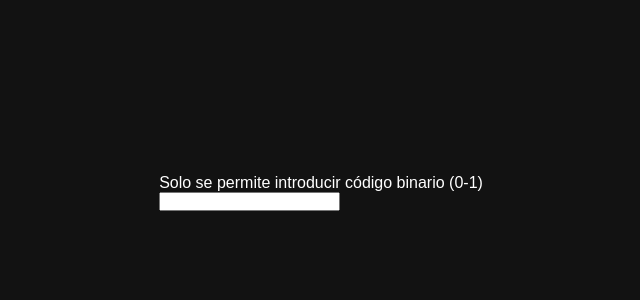
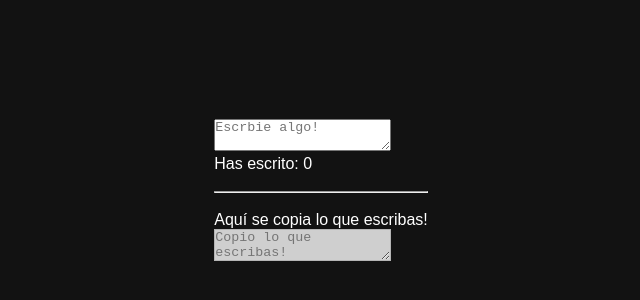
Before and after one commit to rexwithluv/react-dwcc, a Next.js app: page / in a window 1280 px wide. Shown: the part 208-508 px from the top of the page, without its empty margins (319-959 px from the left). Built offline with nearby package versions, Linux system fonts and the light colour scheme.

Commit message:
Hecho el ejercicio 14, Ej15 solo creado pero no hecho

```diff
--- a/src/app/globals.css
+++ b/src/app/globals.css
@@ -20,3 +20,7 @@ html,
 body {
   height: 100%;
 }
+
+textarea:disabled{
+  background-color: rgb(207, 207, 207);
+}
--- a/src/app/page.js
+++ b/src/app/page.js
@@ -1,10 +1,10 @@
-import Ej13 from "../components/ejercicios/Ej13";
+import Ej14 from "@/components/ejercicios/Ej14";
 
 export default function Home() {
 
   return (
     <div>
-      <Ej13 />
+      <Ej14 />
     </div>
   );
 }
--- /dev/null
+++ b/src/components/ejercicios/Ej14.js
@@ -0,0 +1,27 @@
+"use client";
+
+import { useState } from "react";
+
+export default function Ej14() {
+    const [lenTextarea, setLenTextarea] = useState(0);
+    const [secondTextarea, setSecondTextarea] = useState("");
+
+    function getLenTextarea(e) {
+        const text = e.target.value;
+
+        setLenTextarea(text.length);
+        setSecondTextarea(text);
+    }
+
+    return (
+        <div>
+            <textarea placeholder="Escrbie algo!" onInput={getLenTextarea}></textarea>
+            <p>Has escrito: <span>{lenTextarea}</span></p>
+
+            <br /><hr /><br />
+
+            <p>Aquí se copia lo que escribas!</p>
+            <textarea placeholder="Copio lo que escribas!" value={secondTextarea} disabled></textarea>
+        </div>
+    )
+}
--- a/src/components/ejercicios/ej6b.js
+++ b/src/components/ejercicios/Ej6/ej6b.js
@@ -1,6 +1,6 @@
 "use client"
 
-import numAleatorio from "../helpers/numRandom"
+import numAleatorio from "../../helpers/numRandom"
 import Dado from "./ej6a";
 import { useState } from "react";
 
```
Also changed, not shown: src/components/ejercicios/Ej10/Ej10.js (renamed from src/components/ejercicios/Ej10.js), src/components/ejercicios/Ej10/Ej10.json (renamed from src/components/ejercicios/Ej10.json), src/components/ejercicios/Ej15.js (added), src/components/ejercicios/Ej4/ej4a.js (renamed from src/components/ejercicios/ej4a.js), src/components/ejercicios/Ej4/ej4b.js (renamed from src/components/ejercicios/ej4b.js), src/components/ejercicios/Ej5/ej5a.js (renamed from src/components/ejercicios/ej5a.js), src/components/ejercicios/Ej5/ej5b.js (renamed from src/components/ejercicios/ej5b.js), src/components/ejercicios/Ej6/ej6a.js (renamed from src/components/ejercicios/ej6a.js).
